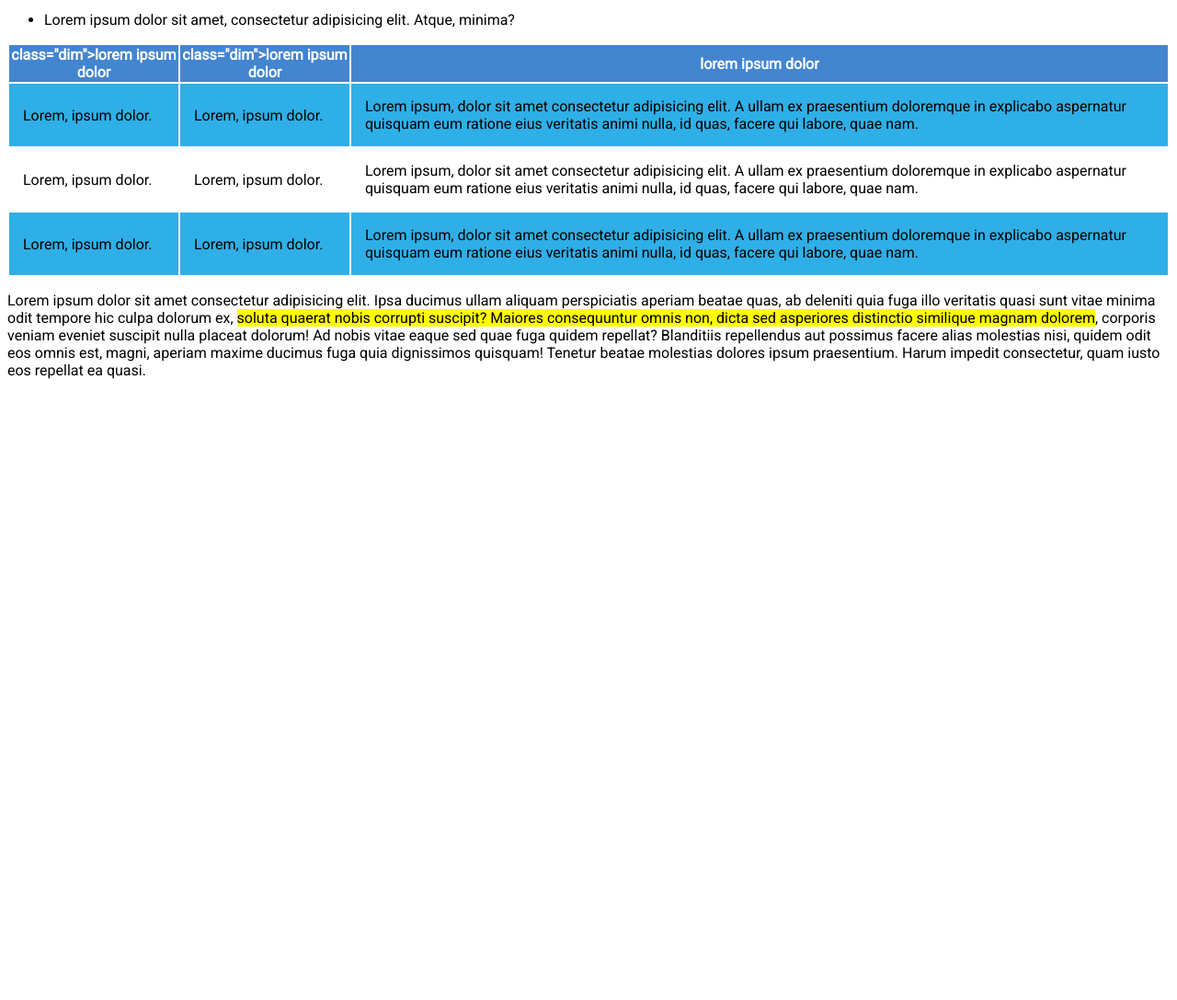
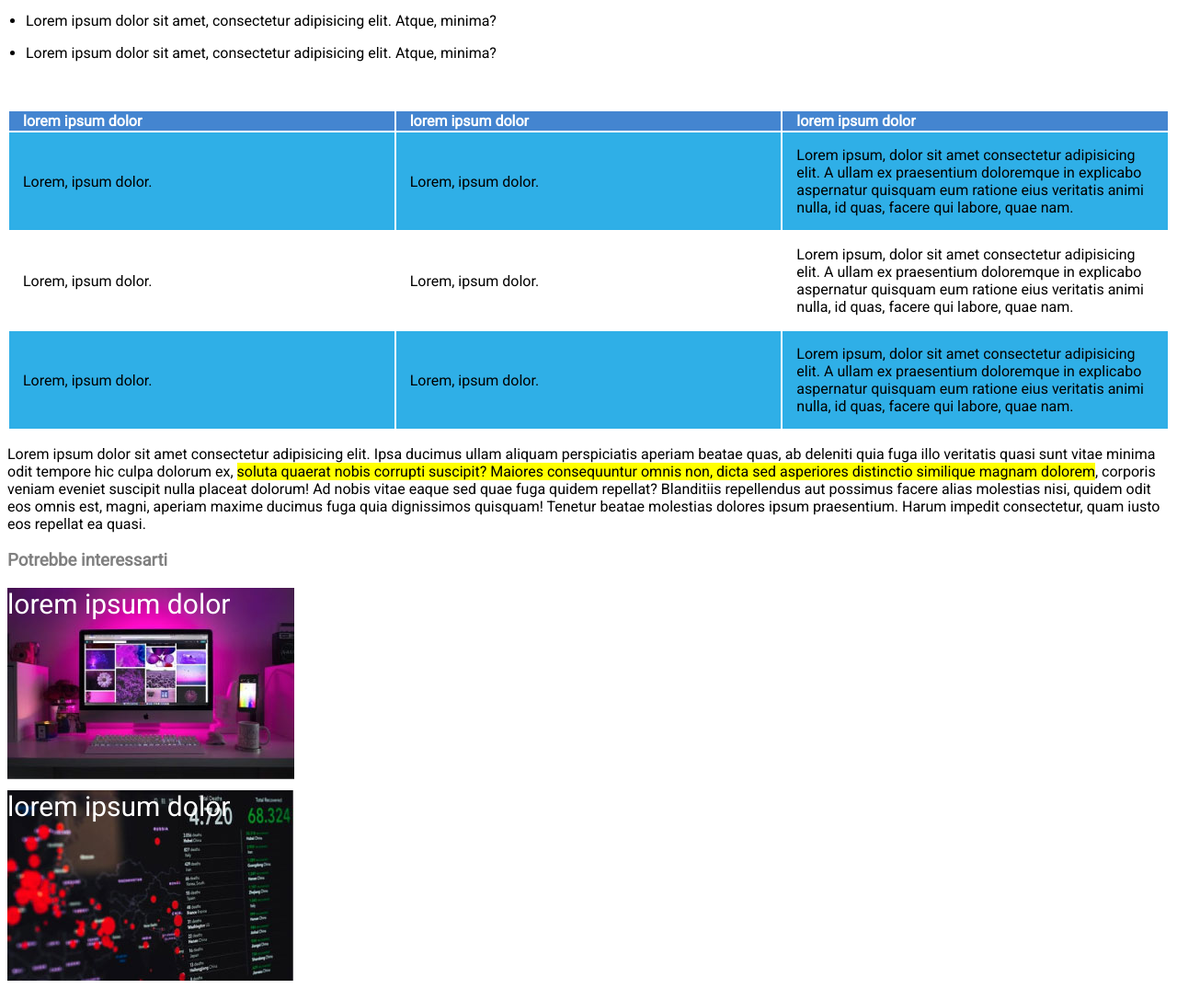
Before and after one commit to Nik0-9/html-css-booleaner, a plain HTML site: page index.html in a window 1280 px wide. Shown: the part 806-1893 px from the top of the page at 92% size. Before the commit the page ends 1234 px from the top, so only its background shows below. Drawn offline with Linux system fonts and the light colour scheme.

Commit message:
Beta released

```diff
--- a/css/style1.css
+++ b/css/style1.css
@@ -3,7 +3,7 @@ body{
 }
 
 header{
-    height: 30%;
+    height: 50%;
     background-color: #4485D0;
     background-image: url('../img/pattern.png');
 }
@@ -35,13 +35,19 @@ header{
     margin-bottom: 30px;
 }
 
+ul{
+    padding: 20px;
+}
+
 thead{
     color: white;
     background-color: #4485D0;
 }
 
-.dim{
+th{
     width: 30%;
+    text-align: left;
+    padding-left: 15px;
 }
 
 .on{
@@ -51,3 +57,25 @@ thead{
 td{
     padding: 15px;
 }
+
+h3{
+    color: gray;
+}
+
+.title-aside{
+    font-size: 30px;
+    color: white;
+    background-image: url('/img/monitor.jpg');
+    background-repeat: no-repeat;
+    width: 312px;
+    height: 220px;
+}
+
+.title-aside2{
+    font-size: 30px;
+    color: white;
+    background-image: url('/img/graph.jpg');
+    background-repeat: no-repeat;
+    width: 312px;
+    height: 220px;
+}
--- a/index.html
+++ b/index.html
@@ -10,9 +10,11 @@
     <link rel="stylesheet" href="css/style1.css">
 </head>
 <body>
+    <!--Intestazione con sfondo e logo Booleaner-->
     <header>
         <img class="logo-head" src="/img/logo.svg" alt="Logo: The Booleaner">
     </header>
+    <!--Titolo con immagini e descrizione-->
     <main>
         <h1>Internet deve essere al servizio del "bene pubblico": il manifesto di Tim Berners-Lee</h1>
         <span class="scritto">Scritto da </span><span class="autore">The Booleaner</span>
@@ -24,7 +26,9 @@
         </div>
         <div class="photo-detail">1st Photo: John S. and James L. Knight Foundation, by Scott Henrichsen</div>
         <div class="photo-detail">2nd Photo: Wikimedia, by Paul Clarke</div>
+        <!-- Primo paragrafo-->
         <p class="paragraph">Lorem ipsum dolor, sit amet consectetur adipisicing elit. Beatae, voluptatum. Aperiam, neque natus eos officiis dolorem nobis corrupti possimus sequi aut ea! Facere officiis blanditiis sed eveniet consectetur corporis veniam, atque, <mark>vero inventore aliquam ullam expedita delectus odio a perferendis ea</mark>, commodi dolore quo. Harum quae ratione corrupti eos inventore quos doloremque laboriosam voluptatem quo odit culpa nulla veritatis ullam enim accusantium sed alias id porro facere quaerat delectus accusamus, quasi unde? Dignissimos aut tempora aspernatur rem quasi molestias incidunt eligendi atque commodi possimus. Qui recusandae deleniti sunt quaerat odit eligendi sapiente iure, voluptatem quae quibusdam quis saepe, suscipit similique?</p>
+        <!--Unordered list-->
         <ul>
             <li>
                 <p>Lorem ipsum dolor sit amet, consectetur adipisicing elit. Atque, minima?</p>
@@ -35,11 +39,12 @@
                 <p>Lorem ipsum dolor sit amet, consectetur adipisicing elit. Atque, minima?</p>
             </li>
         </ul>
+        <!--Tabella-->
         <table>
             <thead>
-                <th> class="dim">lorem ipsum dolor</th>
-                <th> class="dim">lorem ipsum dolor</th>
-                <th> lorem ipsum dolor</th>
+                <th class="dim">lorem ipsum dolor</th>
+                <th class="dim">lorem ipsum dolor</th>
+                <th class="dim"> lorem ipsum dolor</th>
             </thead>
             <tbody>
                 <tr class="on">
@@ -59,9 +64,14 @@
                 </tr>
             </tbody>
         </table>
+        <!--Secondo paragrafo-->
         <p>Lorem ipsum dolor sit amet consectetur adipisicing elit. Ipsa ducimus ullam aliquam perspiciatis aperiam beatae quas, ab deleniti quia fuga illo veritatis quasi sunt vitae minima odit tempore hic culpa dolorum ex, <mark>soluta quaerat nobis corrupti suscipit? Maiores consequuntur omnis non, dicta sed asperiores distinctio similique magnam dolorem</mark>, corporis veniam eveniet suscipit nulla placeat dolorum! Ad nobis vitae eaque sed quae fuga quidem repellat? Blanditiis repellendus aut possimus facere alias molestias nisi, quidem odit eos omnis est, magni, aperiam maxime ducimus fuga quia dignissimos quisquam! Tenetur beatae molestias dolores ipsum praesentium. Harum impedit consectetur, quam iusto eos repellat ea quasi.</p>
     </main>
+    <!--Sezione potrebbe interessarti-->
     <aside>
+        <h3>Potrebbe interessarti</h3>
+        <div class="title-aside">lorem ipsum dolor</div>
+        <div class="title-aside2">lorem ipsum dolor</div>
 
     </aside>
 </body>
```
